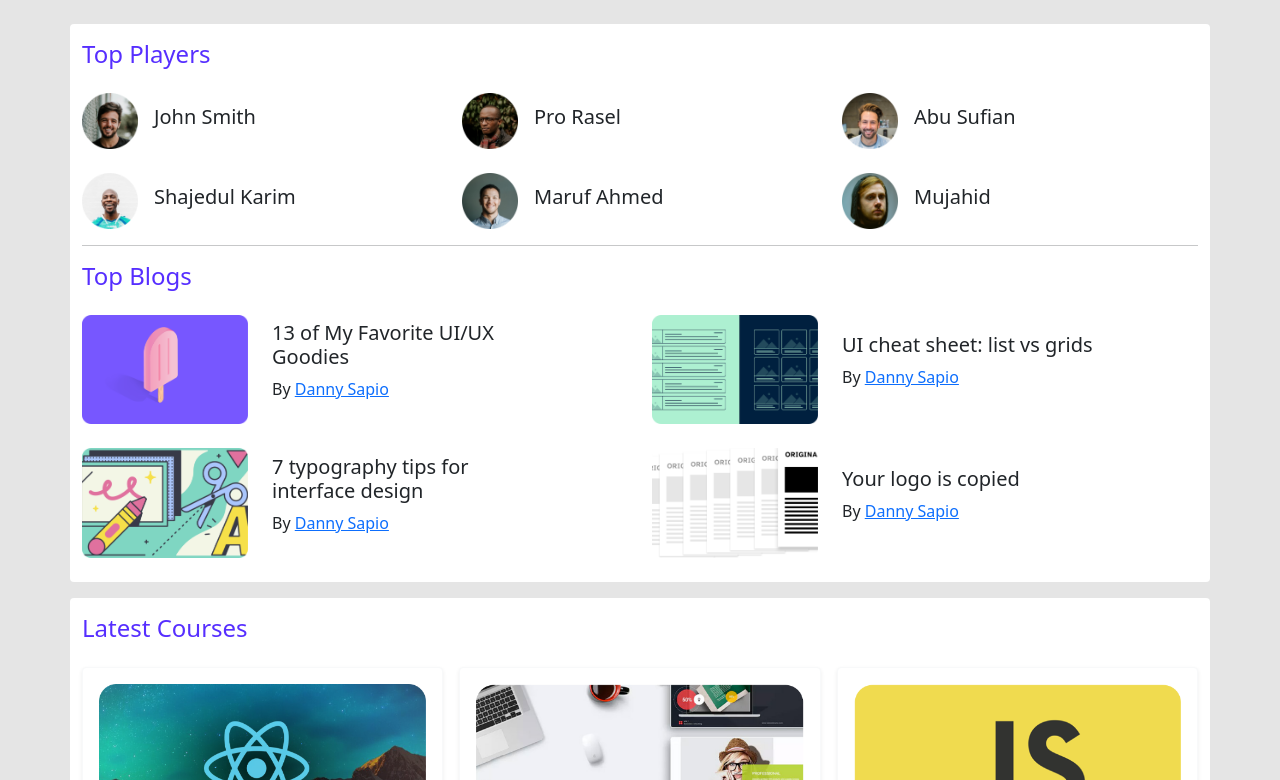
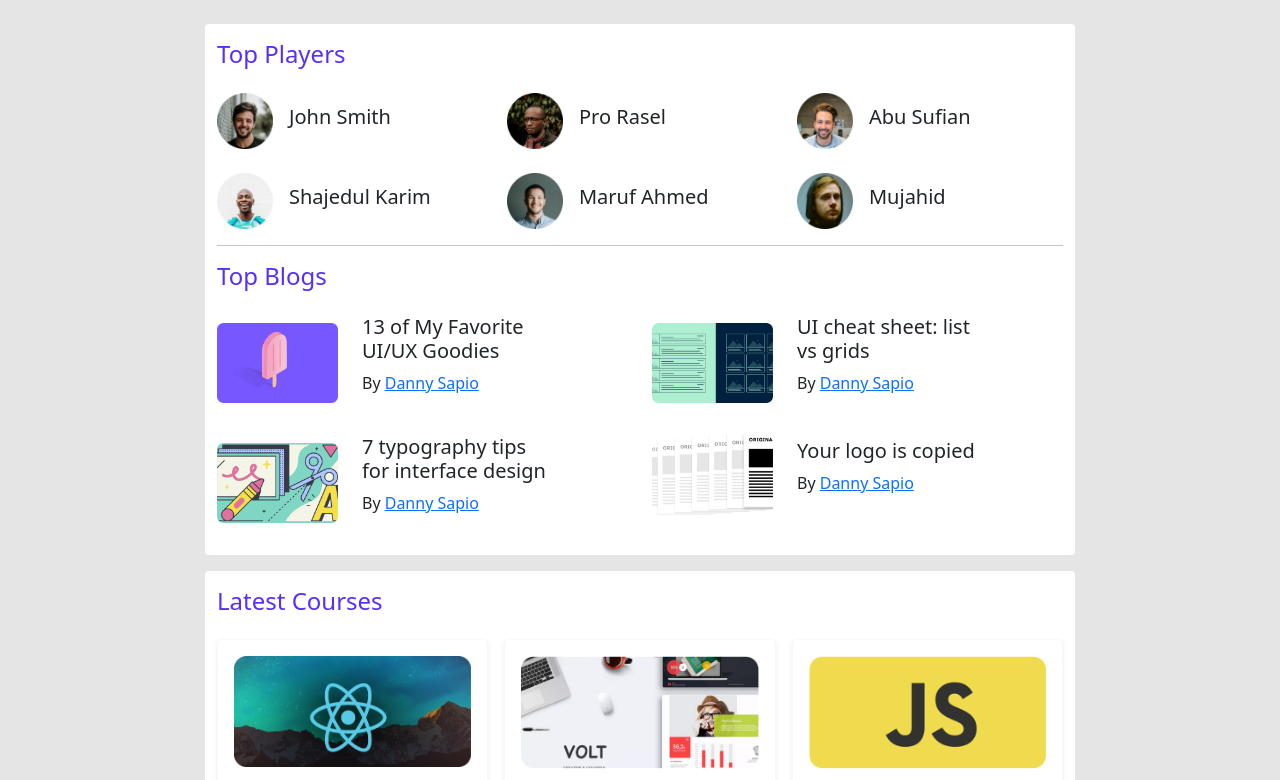
Before and after one commit to Pranta07/leader-board-bootstrap, a plain HTML site: page index.html in a window 1280 px wide. Shown: the part 83-863 px from the top of the page. Drawn offline with nearby package versions, Linux system fonts and the light colour scheme.

Commit message:
styles-added

```diff
--- a/index.html
+++ b/index.html
@@ -5,6 +5,8 @@
         <meta http-equiv="X-UA-Compatible" content="IE=edge" />
         <meta name="viewport" content="width=device-width, initial-scale=1.0" />
         <title>Leaderboard</title>
+        <!-- Font-Awesome -->
+        <script src="https://kit.fontawesome.com/4b5de4af50.js" crossorigin="anonymous"></script>
         <!-- bootstrap.min.css -->
         <link
             href="https://cdn.jsdelivr.net/npm/bootstrap@5.0.2/dist/css/bootstrap.min.css"
@@ -12,15 +14,9 @@
             integrity="sha384-EVSTQN3/azprG1Anm3QDgpJLIm9Nao0Yz1ztcQTwFspd3yD65VohhpuuCOmLASjC"
             crossorigin="anonymous"
         />
-        <!-- Font-Awesome -->
-        <script src="https://kit.fontawesome.com/4b5de4af50.js" crossorigin="anonymous"></script>
-        <style>
-            *{
-                box-sizing: border-box;
-            }
-        </style>
+        <link rel="stylesheet" href="style.css">
     </head>
-    <body style="background-color: #E5E5E5;">
+    <body class="bg-color">
         <header>
             <nav
                 class="navbar navbar-expand-lg navbar-dark"
@@ -88,7 +84,7 @@
         <main>
             <section class="container mt-4 bg-white rounded">
                 <div>
-                    <h4 class="py-3" style="color: #562EFF">Top Players</h4>
+                    <h4 class="py-3 title">Top Players</h4>
                     <div class="row gy-4">
                         <div class="col-12 col-md-6 col-lg-4 d-flex align-items-center">
                             <img src="images/players/player-1.png" alt="" width="56px" height="56px">
@@ -118,7 +114,7 @@
                 </div>
                 <hr>
                 <div class="pb-4">
-                    <h4 class="mb-4" style="color: #562EFF">Top Blogs</h4>
+                    <h4 class="mb-4 title">Top Blogs</h4>
                     <div class="row gy-4">
                         <div class="col-md-12 col-lg-6">
                             <div class="row align-items-center">
@@ -173,7 +169,7 @@
             </section>
             <section class="container mt-3 mb-4 bg-white rounded">
                 <div class="pb-4">
-                    <h4 class="py-3" style="color: #562EFF">Latest Courses</h4>
+                    <h4 class="py-3 title">Latest Courses</h4>
                     <div class="row row-cols-1 row-cols-md-2 row-cols-lg-3 g-3 d-flex justify-content-center">
                         <div class="col">
                             <div class="card shadow-sm h-100 border-light">
--- /dev/null
+++ b/style.css
@@ -0,0 +1,12 @@
+* {
+    box-sizing: border-box;
+}
+.container {
+    max-width: 870px;
+}
+.bg-color {
+    background-color: #e5e5e5;
+}
+.title {
+    color: #562eff;
+}
```
